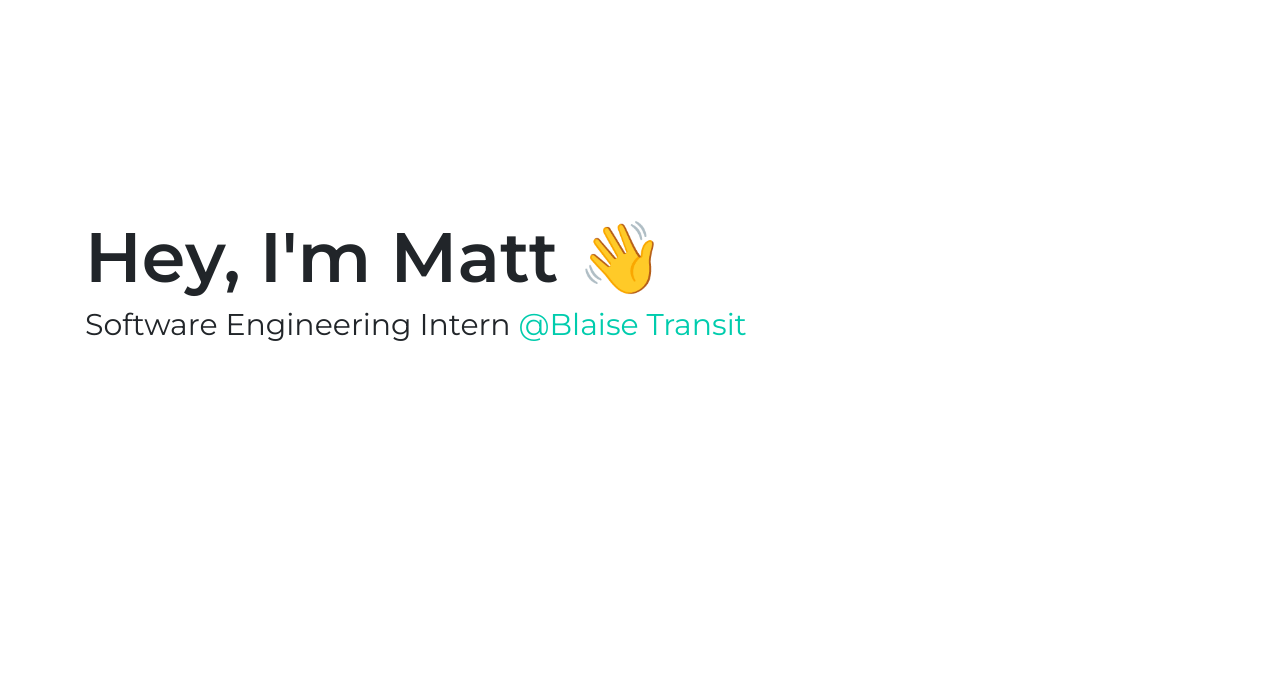
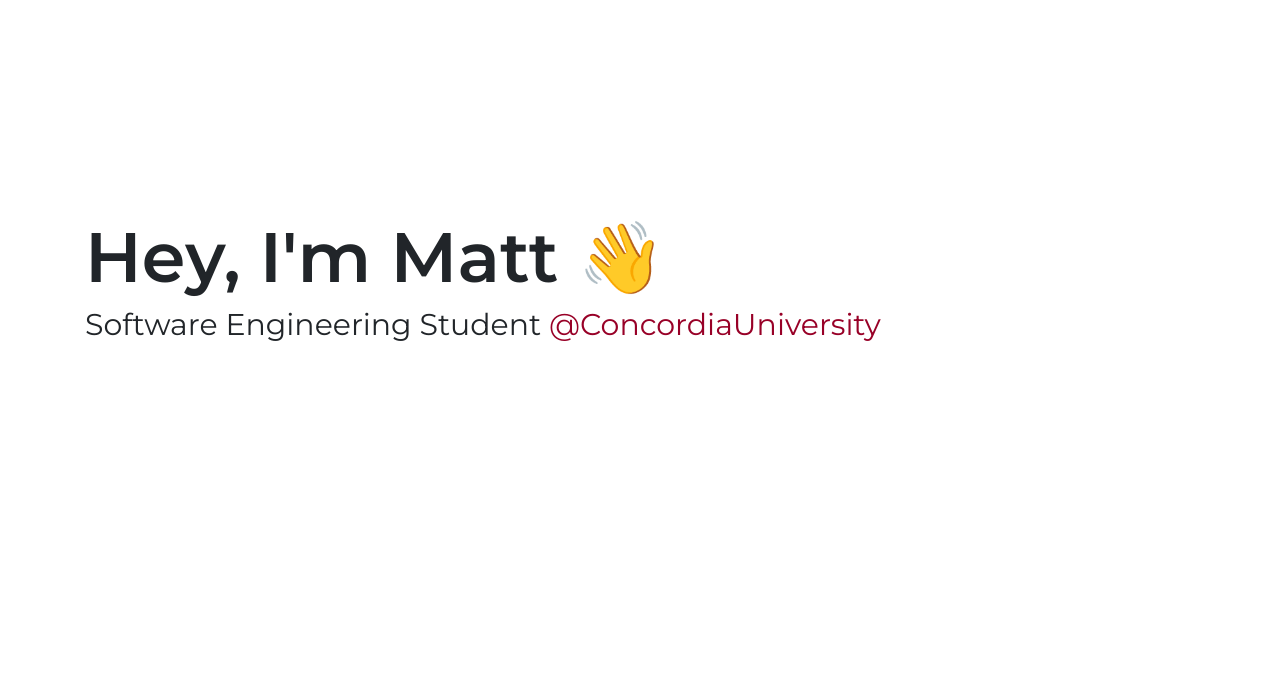
Before and after one commit to mattfrances/mattfrances.com, a plain HTML site: page index.html in a window 1280 px wide. Shown: the part 122-800 px from the top of the page. Drawn offline with nearby package versions, Linux system fonts and the light colour scheme.

Commit message:
changed name description

```diff
--- a/index.html
+++ b/index.html
@@ -41,7 +41,7 @@
       <div class="container">
         <div class="top">
             <h1>Hey, I'm Matt 👋</h1>
-            <h3>Software Engineering Intern <a href="https://www.blaisetransit.com/" target="_blank" style="color: #00ccad; text-decoration: none;">@Blaise Transit</a></h3>
+            <h3>Software Engineering Student <a href="https://www.concordia.ca/ginacody.html" target="_blank" style="color: #980027; text-decoration: none;">@ConcordiaUniversity</a></h3>
         </div>
       </div>
     </div>
```
